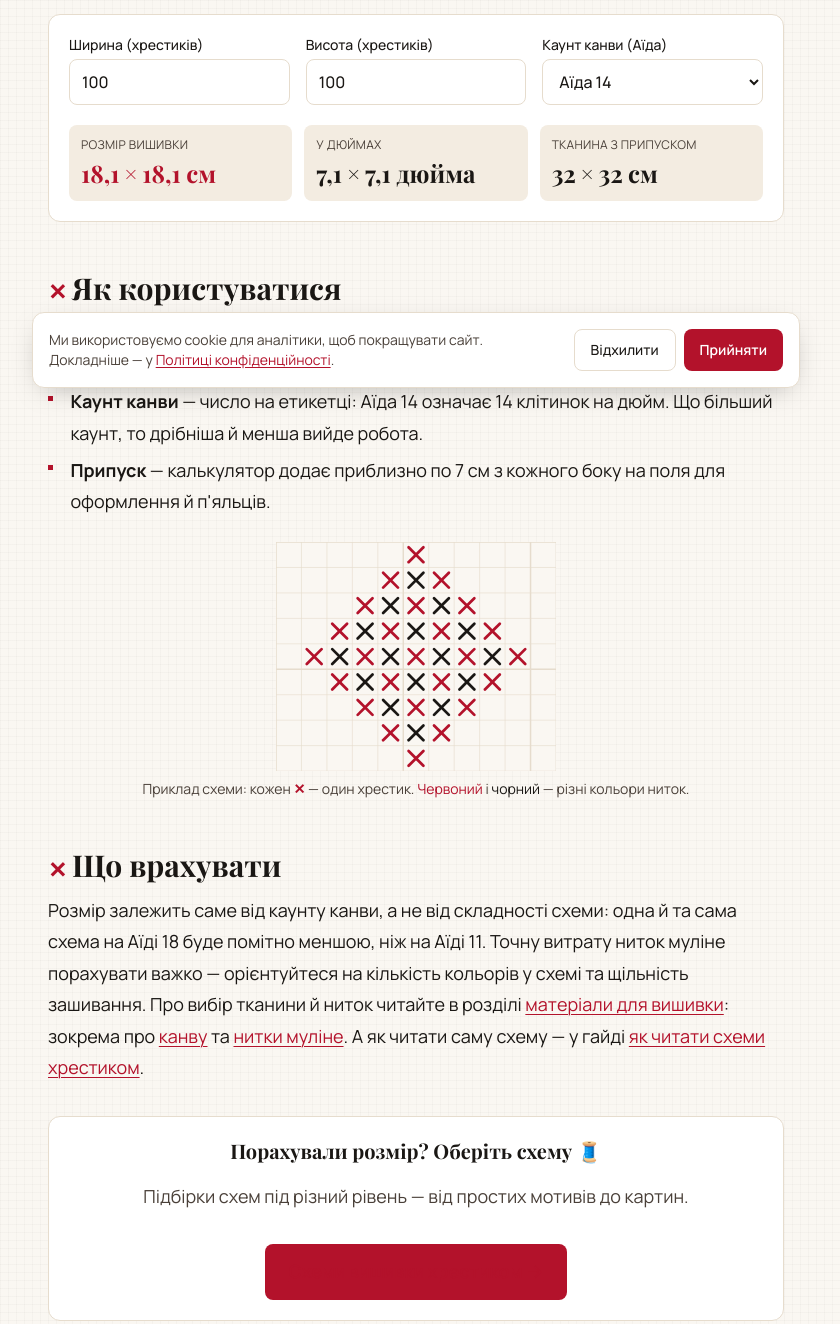
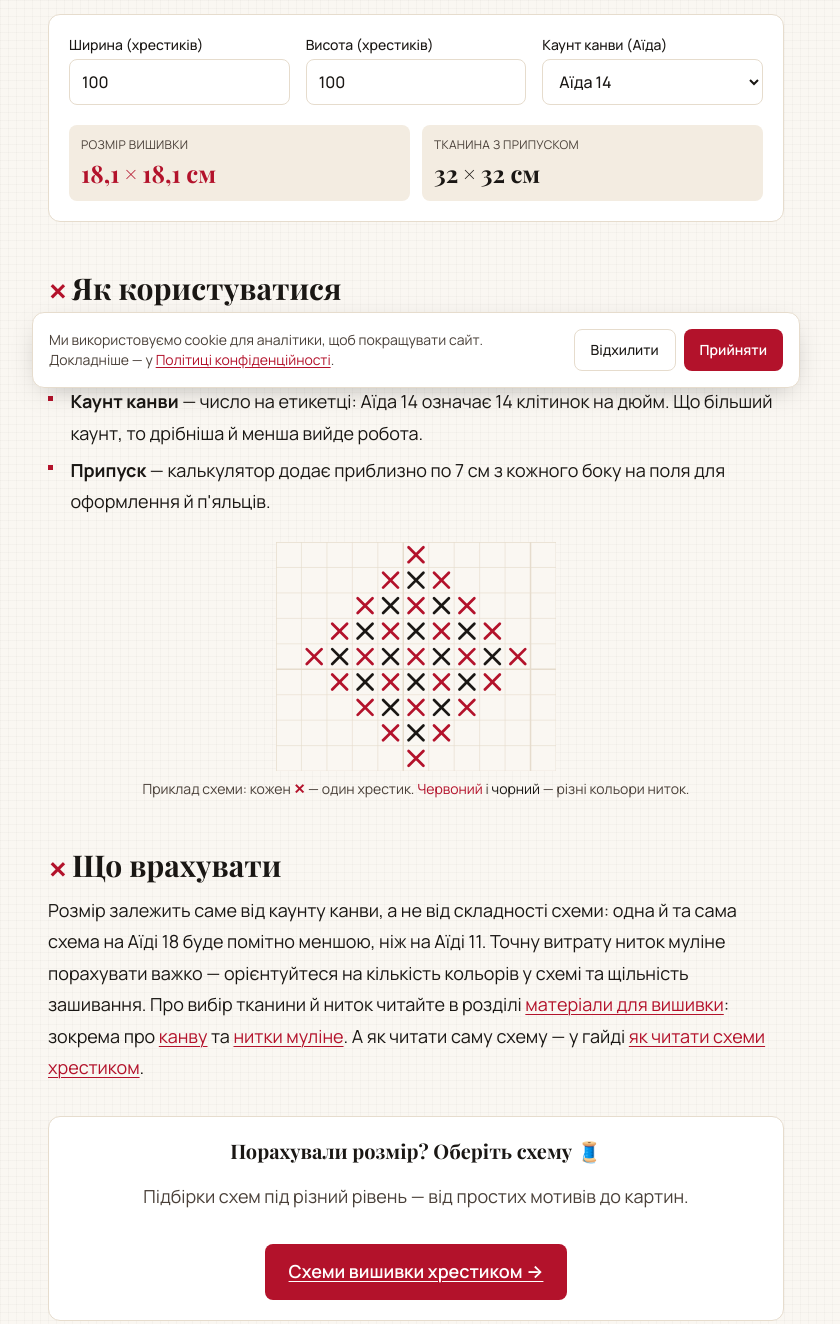
Before and after one commit to rym91/ridnavyshyvka.com.ua, an Astro site: page /kalkulyator-rozmiru-vyshyvky in a window 1280 px wide. Shown: the part 400-1724 px from the top of the page, without its empty margins (224-1064 px from the left). Built offline with nearby package versions, Linux system fonts and the light colour scheme; Astro itself is replaced by a stand-in of ours.

Commit message:
Калькулятор: убрал колонку «У дюймах» (в Украине метрическая система) + фикс нечитаемой CTA-кнопки
Кнопка «Схеми вишивки хрестиком» была красный-текст-на-красном: text-white под .prose-uk
перебивался селектором .prose-uk a (равная специфичность, позже в CSS). Задал явный color:#fff.

Co-Authored-By: Claude Opus 4.8 (1M context) <noreply@anthropic.com>

```diff
--- a/src/pages/kalkulyator-rozmiru-vyshyvky.astro
+++ b/src/pages/kalkulyator-rozmiru-vyshyvky.astro
@@ -64,14 +64,10 @@ const jsonld = [
           </select>
         </label>
       </div>
-      <dl class="mt-5 grid gap-3 sm:grid-cols-3">
+      <dl class="mt-5 grid gap-3 sm:grid-cols-2">
         <div class="rounded-lg bg-[var(--color-paper-2)] p-3">
           <dt class="text-xs uppercase tracking-wide text-[var(--color-ink-soft)]">Розмір вишивки</dt>
           <dd id="rSize" class="mt-1 font-display text-2xl font-bold text-[var(--color-brand)]" style="font-variant-numeric:tabular-nums">—</dd>
-        </div>
-        <div class="rounded-lg bg-[var(--color-paper-2)] p-3">
-          <dt class="text-xs uppercase tracking-wide text-[var(--color-ink-soft)]">У дюймах</dt>
-          <dd id="rInch" class="mt-1 font-display text-2xl font-bold text-[var(--color-ink)]" style="font-variant-numeric:tabular-nums">—</dd>
         </div>
         <div class="rounded-lg bg-[var(--color-paper-2)] p-3">
           <dt class="text-xs uppercase tracking-wide text-[var(--color-ink-soft)]">Тканина з припуском</dt>
@@ -103,7 +99,8 @@ const jsonld = [
       <p class="mt-1 text-[var(--color-ink-soft)]">Підбірки схем під різний рівень — від простих мотивів до картин.</p>
       <a
         href="/vyshyvka-hrestykom/shemy-hrestykom/"
-        class="mt-4 inline-block rounded-lg bg-[var(--color-brand)] px-6 py-3 font-semibold text-white no-underline transition-colors hover:bg-[var(--color-brand-dark)]"
+        style="color:#fff"
+        class="mt-4 inline-block rounded-lg bg-[var(--color-brand)] px-6 py-3 font-semibold no-underline transition-colors hover:bg-[var(--color-brand-dark)]"
       >Схеми вишивки хрестиком →</a>
     </div>
   </article>
@@ -111,5 +108,5 @@ const jsonld = [
 </BaseLayout>
 <script
   is:inline
-  set:html={`(function(){var cw=document.getElementById('cw'),ch=document.getElementById('ch'),cc=document.getElementById('cc');if(!cw)return;function f(n){return (Math.round(n*10)/10).toString().replace('.',',');}function upd(){var w=parseFloat(cw.value)||0,h=parseFloat(ch.value)||0,c=parseFloat(cc.value)||14;var rs=document.getElementById('rSize'),ri=document.getElementById('rInch'),rf=document.getElementById('rFabric');if(w<=0||h<=0){rs.textContent='—';ri.textContent='—';rf.textContent='—';return;}var wcm=w/c*2.54,hcm=h/c*2.54;rs.textContent=f(wcm)+' × '+f(hcm)+' см';ri.textContent=f(w/c)+' × '+f(h/c)+' дюйма';rf.textContent=Math.round(wcm+14)+' × '+Math.round(hcm+14)+' см';}[cw,ch,cc].forEach(function(e){e.addEventListener('input',upd);e.addEventListener('change',upd);});upd();})();`}
+  set:html={`(function(){var cw=document.getElementById('cw'),ch=document.getElementById('ch'),cc=document.getElementById('cc');if(!cw)return;function f(n){return (Math.round(n*10)/10).toString().replace('.',',');}function upd(){var w=parseFloat(cw.value)||0,h=parseFloat(ch.value)||0,c=parseFloat(cc.value)||14;var rs=document.getElementById('rSize'),rf=document.getElementById('rFabric');if(w<=0||h<=0){rs.textContent='—';rf.textContent='—';return;}var wcm=w/c*2.54,hcm=h/c*2.54;rs.textContent=f(wcm)+' × '+f(hcm)+' см';rf.textContent=Math.round(wcm+14)+' × '+Math.round(hcm+14)+' см';}[cw,ch,cc].forEach(function(e){e.addEventListener('input',upd);e.addEventListener('change',upd);});upd();})();`}
 />
```
